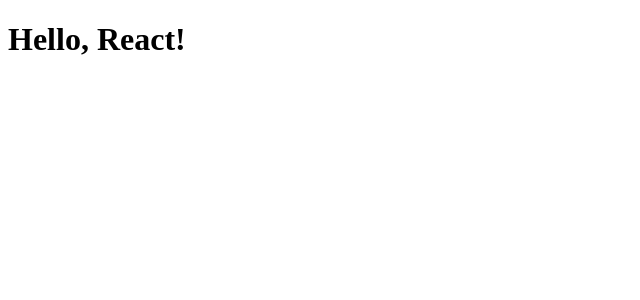
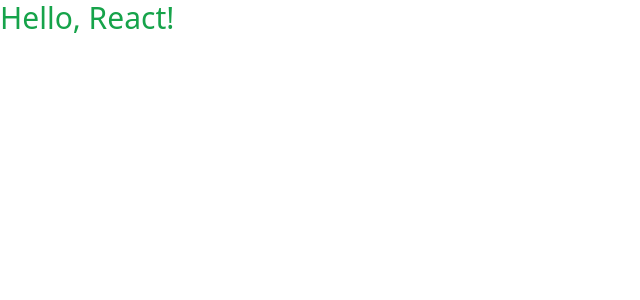
Before and after one commit to kiervz/photo-sharer-fe, a React (Vite) app: page / in a window 1280 px wide. Shown: the top 300 px of the page, without its empty margins (0-640 px from the left). Built offline with nearby package versions, Linux system fonts and the light colour scheme.

Commit message:
done setup tailwind css

```diff
--- a/package.json
+++ b/package.json
@@ -18,8 +18,11 @@
     "@types/react": "^18.0.26",
     "@types/react-dom": "^18.0.9",
     "@vitejs/plugin-react": "^3.0.0",
+    "autoprefixer": "^10.4.13",
     "eslint": "^8.31.0",
     "eslint-plugin-react": "^7.32.0",
+    "postcss": "^8.4.21",
+    "tailwindcss": "^3.2.4",
     "vite": "^4.0.0"
   }
 }
--- /dev/null
+++ b/postcss.config.cjs
@@ -0,0 +1,6 @@
+module.exports = {
+  plugins: {
+    tailwindcss: {},
+    autoprefixer: {},
+  },
+}
--- a/src/App.jsx
+++ b/src/App.jsx
@@ -3,7 +3,7 @@
 const App = () => {
   return (
     <>
-      <h1>Hello, React!</h1>
+      <p className='text-3xl text-green-600'>Hello, React!</p>
     </>
   );
 };
--- a/src/index.css
+++ b/src/index.css
@@ -0,0 +1,3 @@
+@tailwind base;
+@tailwind components;
+@tailwind utilities;
--- /dev/null
+++ b/tailwind.config.cjs
@@ -0,0 +1,11 @@
+/** @type {import('tailwindcss').Config} */
+module.exports = {
+  content: [
+    './index.html',
+    './src/**/*.{js,ts,jsx,tsx}',
+  ],
+  theme: {
+    extend: {},
+  },
+  plugins: [],
+};
```
Also changed, not shown: 1 other file (tests, documents, lock files or other folders).
